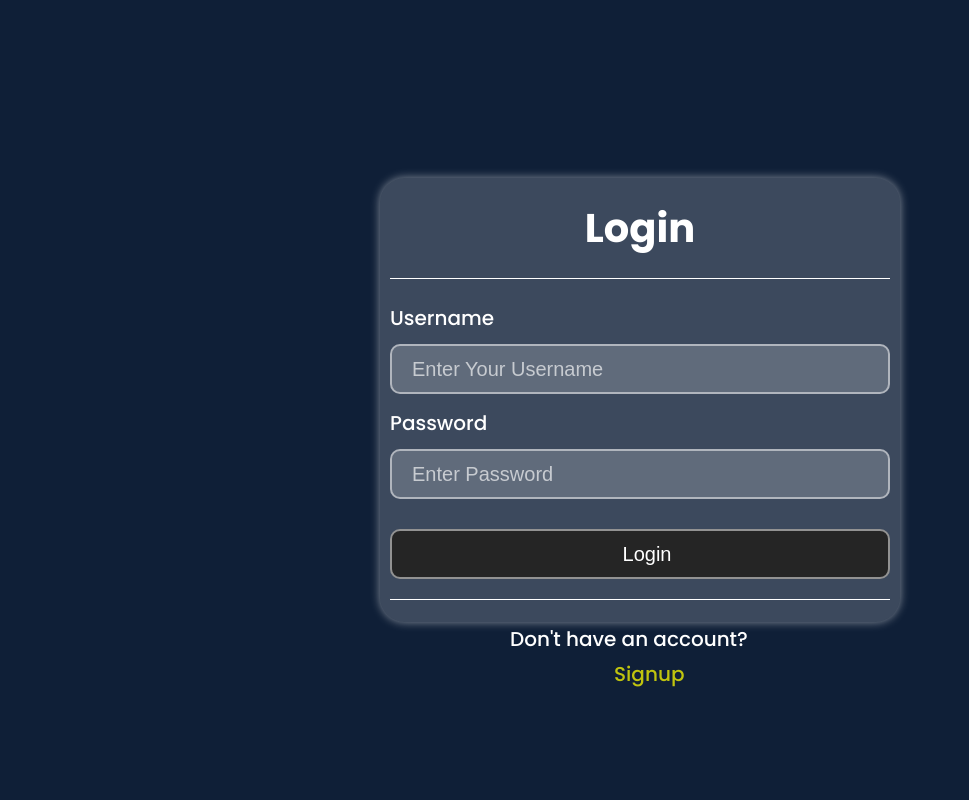
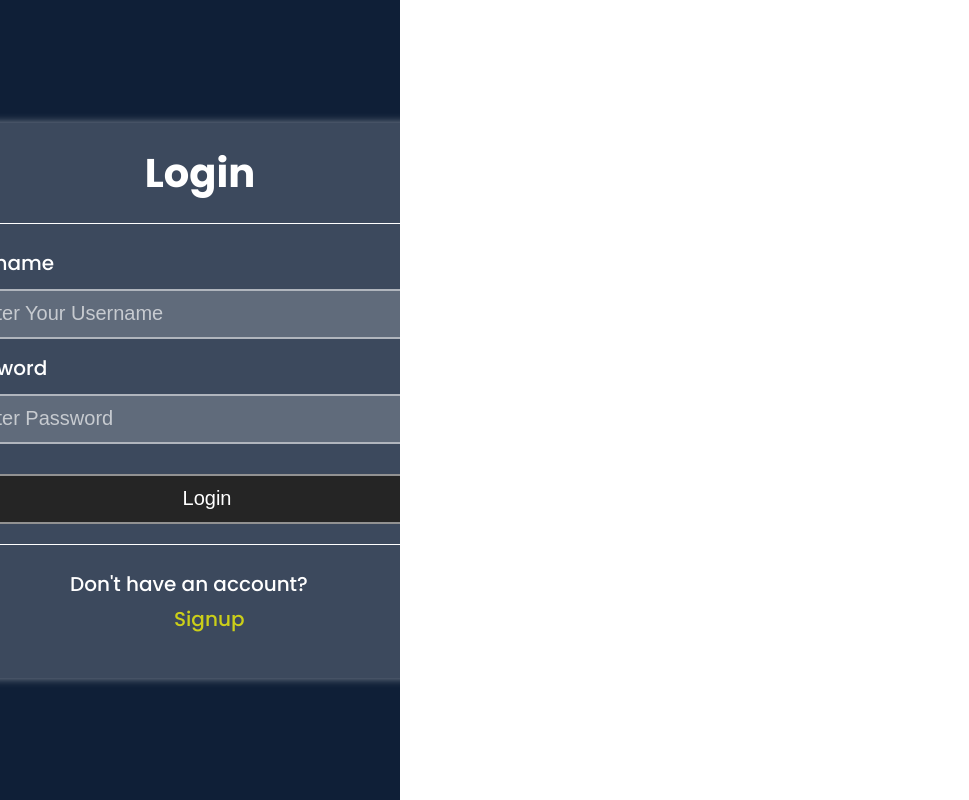
Before and after one commit to prath2002sathe/Todo_list_using_Django, a Django app: page /loginn/ in a window 1280 px wide. Shown: the whole page, without its empty margins (0-969 px from the left). Run offline with Django 5.2, Linux system fonts and the light colour scheme; some web fonts are replaced.

Commit message:
upload on github

```diff
--- a/todo/static/css/index.css
+++ b/todo/static/css/index.css
@@ -7,7 +7,7 @@ body {
 .signup-login {
 
     background-color: #0f1f37;
-    width: 100%;
+    width: 400px;
     height: 1080px;
     overflow: hidden;
     font-size: 24px;
@@ -23,7 +23,7 @@ body {
 
 .signup-box {
     background-color: #ffffff30;
-    height: 500px;
+    height: 650px;
     width: 520px;
     border-radius: 25px;
     box-shadow: 0 0 10px rgba(255, 255, 255, 0.5);
@@ -121,7 +121,7 @@ b {
 
 .signup-box1 {
     background-color: #ffffff30;
-    height: 444px;
+    height: 555px;
     width: 520px;
     border-radius: 25px;
     box-shadow: 0 0 10px rgba(255, 255, 255, 0.5);
--- a/todo/templates/loginn.html
+++ b/todo/templates/loginn.html
@@ -3,7 +3,7 @@
 <html>
 
 <head>
-    <meta charset="utf-8" />
+    <meta charset="utf-8"/>
     <meta name="viewport" content="initial-scale=1, width=device-width" />
     <link rel="stylesheet" href="{% static 'css/index.css' %}" />
     <link rel="stylesheet" href="https://fonts.googleapis.com/css2?family=Poppins:wght@400;500;700&display=swap" />
```
Also changed, not shown: todo/static/css/style.css (+7 -8 lines).
